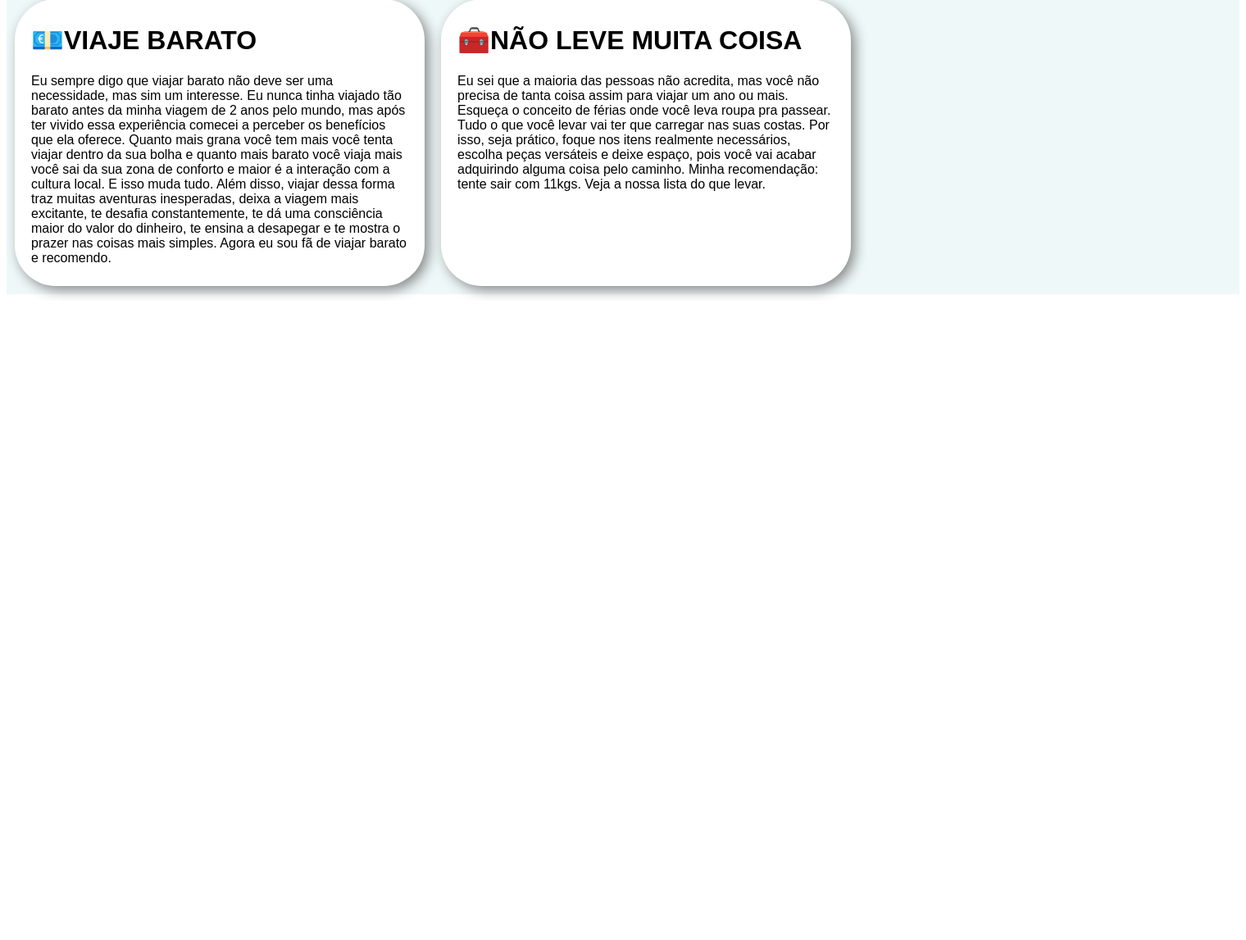
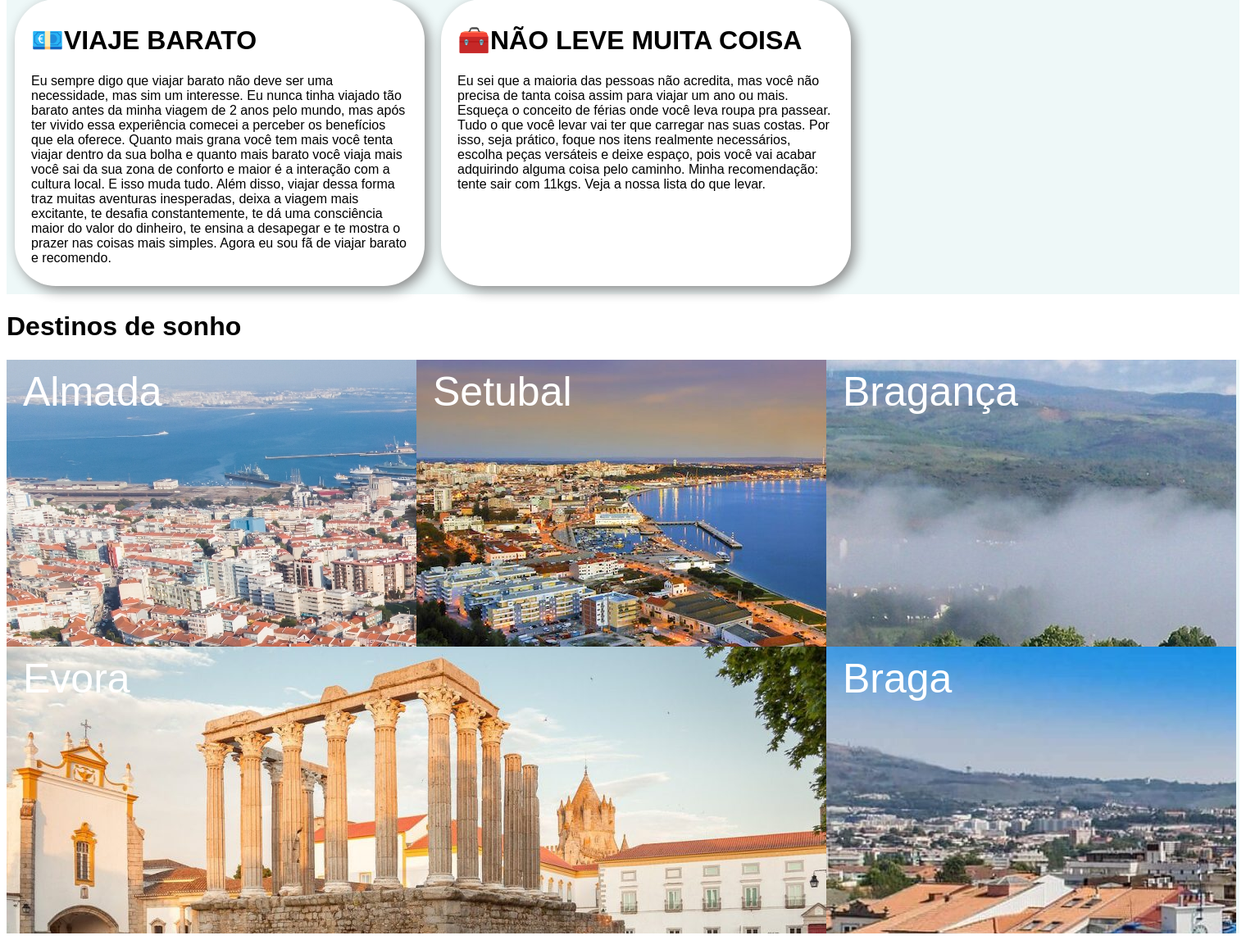
Before and after one commit to PedroMoreira-a22002701/pw-lab1, a PHP site: page /lab4/index.html in a window 1520 px wide. Shown: the part 1961-3108 px from the top of the page at 82% size. Before the commit the page ends 2324 px from the top, so only its background shows below. Run offline with PHP 8.4, Linux system fonts and the light colour scheme.

Commit message:
Laboratorio 4

```diff
--- a/lab4/estilos.css
+++ b/lab4/estilos.css
@@ -84,3 +84,47 @@ b {
     border-radius: 50px;
     box-shadow: 5px 5px 15px #888888;
 }
+.destinos {
+    display: grid;
+    grid-template-columns: 0.2fr 0.2fr;
+
+    grid-template-areas:
+        'almada setubal bragança'
+        'evora evora braga';
+    background-color: rgb(238, 248, 248);
+    color: white;
+}
+.destinos div{
+    width: 500px;
+    height: 350px;
+    padding: 10px 20px;
+    background-color: white;
+    font-size: 50px;
+
+}
+.destinos div.Almada{
+    background-image: url("images/almada.jpg");
+
+    grid-area: almada;
+}
+.destinos div.Setubal{
+    background-image: url("images/setubal.jpg");
+
+    grid-area: setubal;
+}
+.destinos div.Bragança{
+    background-image: url("images/bragança.jpg");
+
+    grid-area: bragança;
+}
+.destinos div.Evora{
+    background-image: url("images/evora.jpg");
+    width: 1000px;
+    height: 350px;
+    grid-area: evora;
+}
+.destinos div.Braga{
+    background-image: url("images/braga.jpg");
+
+    grid-area: braga;
+}
--- a/lab4/index.html
+++ b/lab4/index.html
@@ -7,18 +7,15 @@
                     initial-scale=1.0">
     <title>Capitais Europeias</title>
     <link href="estilos.css" rel="stylesheet" type="text/css" />
-    <link rel="preconnect" href="https://fonts.googleapis.com">
-    <link rel="preconnect" href="https://fonts.gstatic.com" crossorigin>
-    <link href="https://fonts.googleapis.com/css2?family=Open+Sans:wght@300&family=Playfair+Display&family=Raleway:wght@100&display=swap" rel="stylesheet">
     <div class="menu">
-        <a href="">Cidades Europeias</a>
-        <a href="">Dicas para viajar</a>
-        <a href="">Destinos de sonho</a>
-        <a href="">Laboratórios</a>
+        <a href="#capitais">Cidades Europeias</a>
+        <a href="#Dicas">Dicas para viajar</a>
+        <a href="#Destinos">Destinos de sonho</a>
+        <a href="../index.html">Laboratórios</a>
     </div>
 
     <div>
-        <b>Capitais europeias</b>
+        <b id="capitais">Capitais europeias</b>
     </div>
 </head>
 <body>
@@ -73,7 +70,7 @@
 
 
     </div>
-    <h1>Dicas para viajantes</h1>
+    <h1 id ="Dicas">Dicas para viajantes</h1>
     <div class="dicas">
         <div>
             <h1>✈️VIAJE DEVAGAR</h1>
@@ -117,5 +114,13 @@
 
 
     </div>
+    <h1 id="Destinos">Destinos de sonho</h1>
+    <div class="destinos">
+        <div class="Almada">Almada</div>
+        <div class="Setubal">Setubal</div>
+        <div class="Bragança">Bragança</div>
+        <div class="Evora">Evora</div>
+        <div class="Braga">Braga</div>
+    </div>
 </body>
 </html>
```
Also changed, not shown: estilos.css (added, +16 -0 lines), index.html (+9 -1 lines), lab3/html5-css.html (+1 -10 lines), lab4/images/almada.jpg (added), lab4/images/braga.jpg (added), lab4/images/bragança.jpg (added), lab4/images/evora.jpg (added), lab4/images/setubal.jpg (added).
